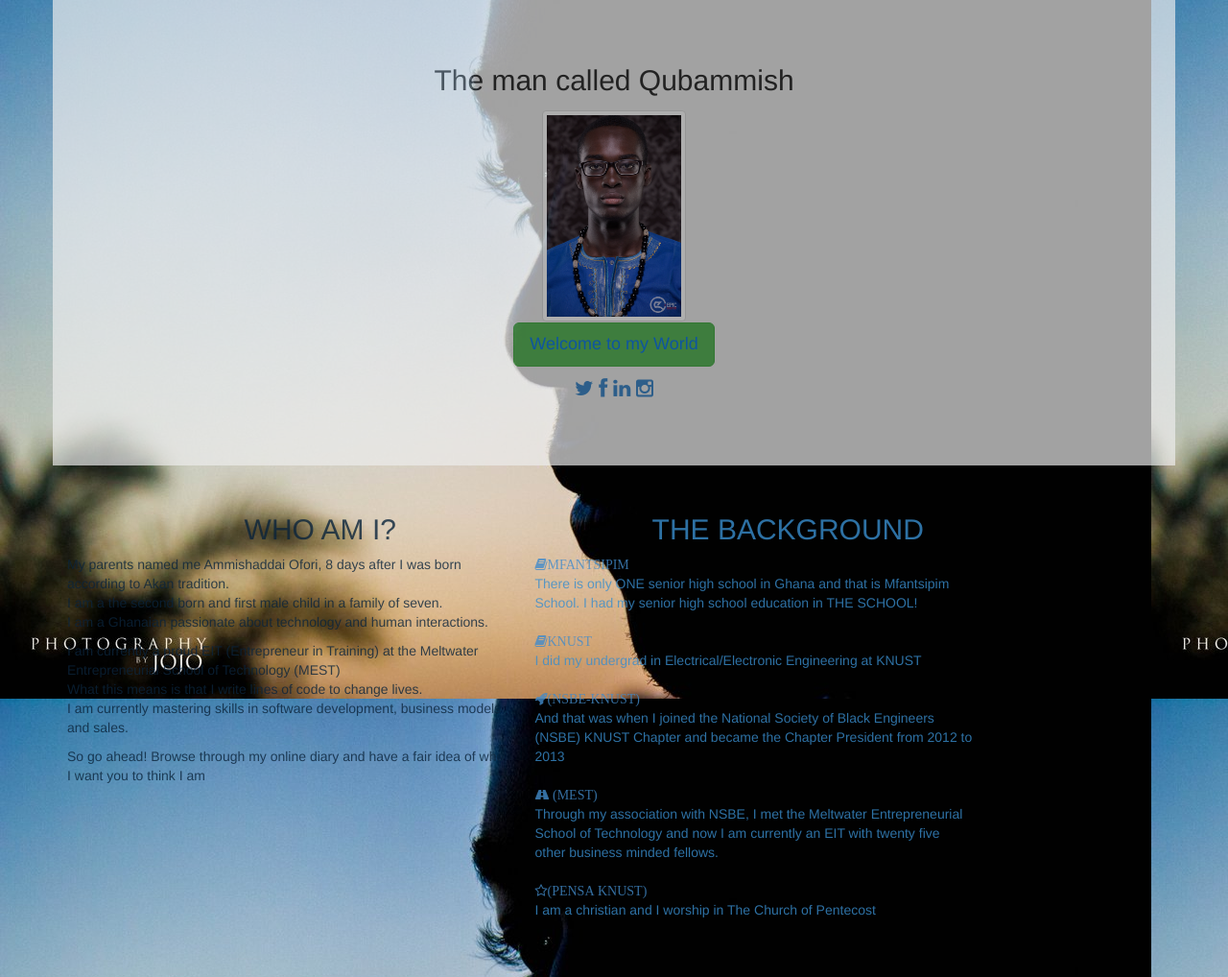
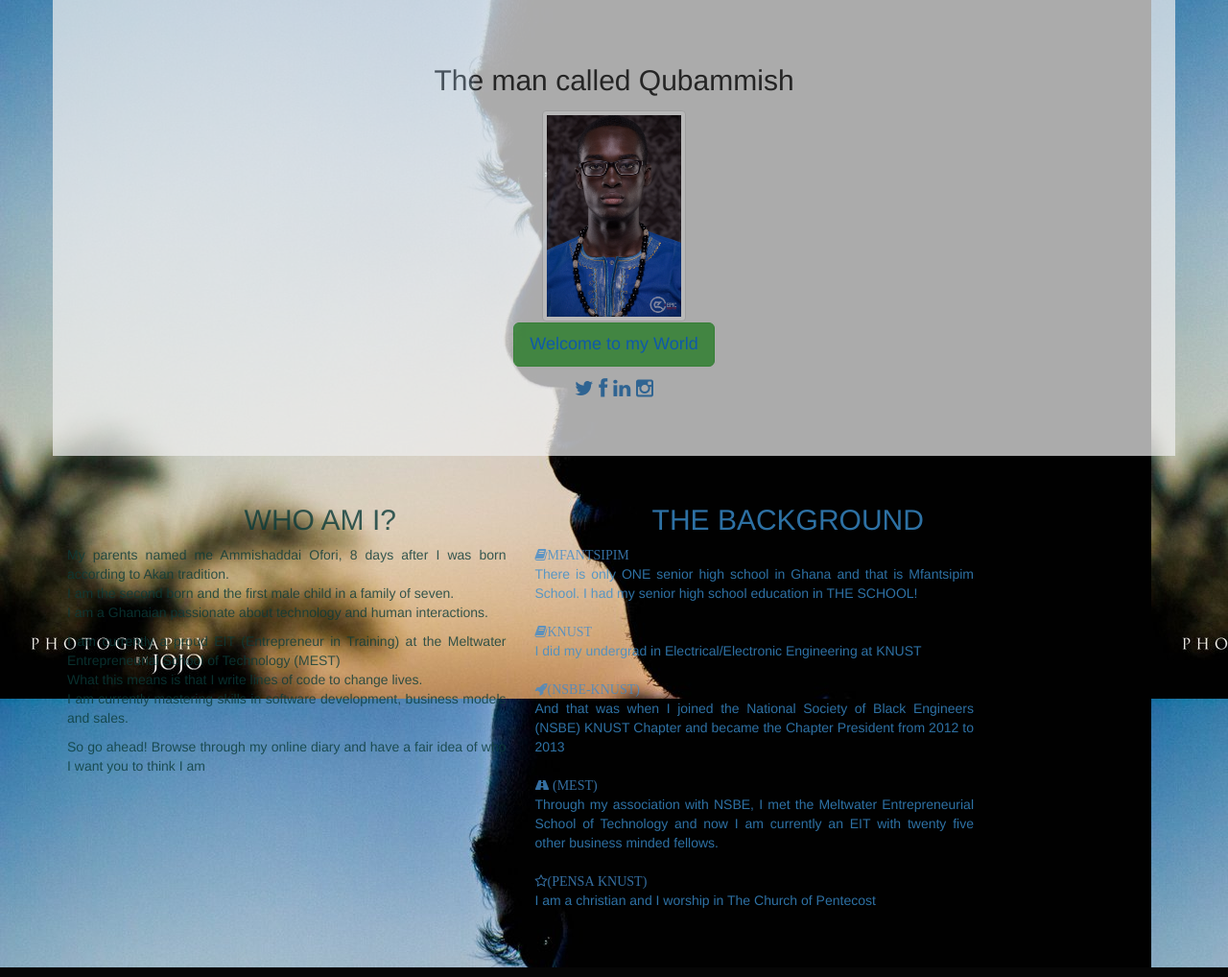
Before and after one commit to Qubammish/qubammish.github.io, a PHP site: page / in a window 1280 px wide. Shown: the part 72-1090 px from the top of the page at 96% size. Run offline with PHP 8.4, Linux system fonts and the light colour scheme.

Commit message:
second commit changes in icons

```diff
--- a/css/Stylesheet.css
+++ b/css/Stylesheet.css
@@ -1,11 +1,7 @@
 /*margins*/
+
 .centered {
   margin-left:70px;
-}
-.qub_margin
-{
-  margin-top: 20px;
-  height:auto;
 }
 
 .color{
@@ -13,13 +9,8 @@
 }
 
 .color1{
-  color:#0B243B;
+  color:#0B3B39;
 }
-
-
-.margin
-{margin-bottom: 10px;}
-
 
 .background1
 {
@@ -33,10 +24,9 @@
   opacity:0.80;
 }
 
-.red
-{background-color:#ec6c8e;}
-
-
+.align{
+  text-align:justify;
+}
 
 .jumbotron {
 
@@ -46,7 +36,7 @@
   line-height: 2.1428571435;
   color:white;
   background-color: #8600E6;
-  opacity:0.85;
+  opacity:0.90;
 }
 
 .my_nav
@@ -89,29 +79,6 @@
 
 .jumbo_margin
 {margin-bottom: 20px}
-
-/*Pictures*/
-.pictures
-{
-  margin-left: 10px;
-  font-style:italic;
-  display:inline;
-}
-
-
-.pictures ul
-{
-  padding-left: 5px;
-  padding-bottom: 10px;
-  list-style-type: none;
-  display:inline;
-}
-.pictures li
-{
-  padding-left: 5px;
-  list-style-type: none;
-  display:inline-block;
-}
 
 
 /*small page*/
--- a/gallery.html
+++ b/gallery.html
@@ -7,7 +7,6 @@
   <link href="css/bootstrap.min.css" rel="stylesheet" media="screen">
   <link href="css/font-awesome.css" rel="stylesheet" media="screen">
   <link href="css/Stylesheet.css" rel="stylesheet" media="screen" type="text/css">
-  <link rel="stylesheet" type="text/css" href="css/carousel">
   <link rel="stylesheet" type="text/css" href="css/bootstrap.css">
   <!-- HTML5 shim and Respond.js IE8 support of HTML5 elements and media queries -->
     <!--[if lt IE 9]>
--- a/index.html
+++ b/index.html
@@ -7,7 +7,6 @@
     <link href="css/bootstrap.min.css" rel="stylesheet" media="screen">
     <link href="css/font-awesome.css" rel="stylesheet" media="screen">
     <link href="css/Stylesheet.css" rel="stylesheet" media="screen" type="text/css">
-    <link rel="stylesheet" type="text/css" href="css/carousel">
     <link rel="stylesheet" type="text/css" href="css/bootstrap.css">
     <!-- HTML5 shim and Respond.js IE8 support of HTML5 elements and media queries -->
     <!--[if lt IE 9]>
@@ -67,12 +66,11 @@
     </div>
 
       <div class="container">
-          <div class="row">
+          <div class="row align">
               <div class="col-md-5 visible-md visible-lg color1">
                 <h2 class="centered text-center">WHO AM I?</h2>
                 <p>My parents named me Ammishaddai Ofori, 8 days after I was born according to Akan tradition.<br>
-                  I am a the second born and first male child in a family of seven.<br> I am a Ghanaian passionate about
-                  technology and human interactions.</p>
+                  I am the second born and the first male child in a family of seven.<br> I am a Ghanaian passionate about technology and human interactions.</p>
                 <p>I am currently a proud EIT (Entrepreneur in Training) at the Meltwater Entrepreneurial School
                   of Technology (MEST) <br>What this means is that I write lines of code to change lives. <br>I am currently mastering skills in software development, business models and sales.</p>
                 <p>So go ahead! Browse through my online diary and have a fair idea of who I want you to think I am</p>
@@ -92,7 +90,7 @@
                 <dd>I am a christian and I worship in The Church of Pentecost</dd>
             </div>
 
-             <div class="col-xs-10 visible-xs visible-sm text-center color">
+             <div class="col-xs-10 visible-xs visible-sm text-center color align">
               <h2 class="centered text-center">THE BACKGROUND</h2>
               <dl class="dl-horizontal sm-dl-fit">
                    <dt><i class="icon-book"></i></dt>
```
Also changed, not shown: Experiences.html (+1 -6 lines), Skills.html (+3 -4 lines).
